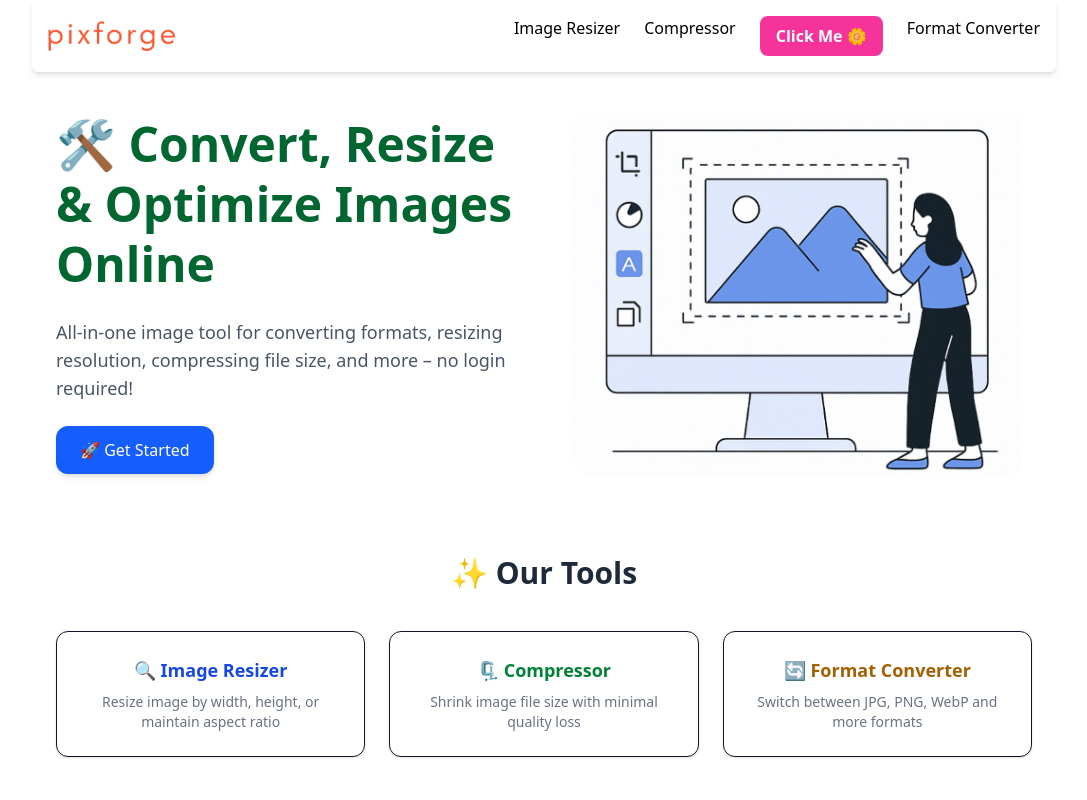
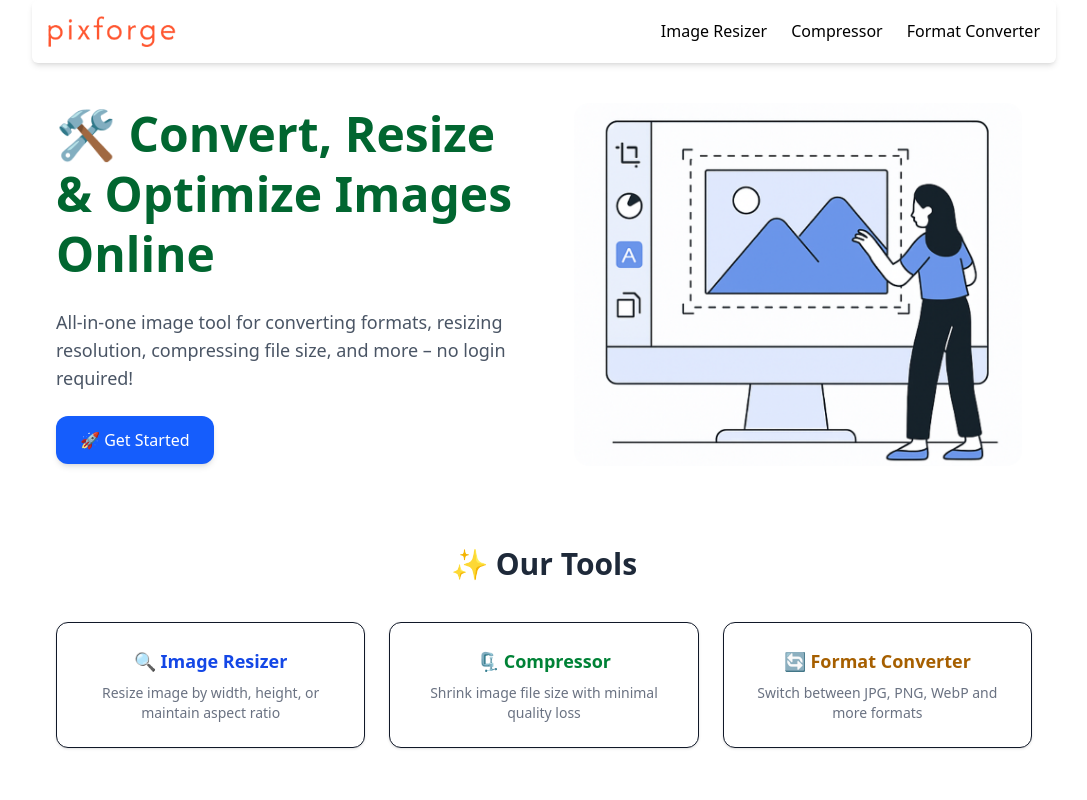
Before and after one commit to saurav84ya/pixforge, a Next.js app: page / in a window 1280 px wide. Shown: the top 800 px of the page, without its empty margins (96-1183 px from the left). Built offline with nearby package versions, Linux system fonts and the light colour scheme.

Commit message:
release final v2

```diff
--- a/src/components/Navbar.js
+++ b/src/components/Navbar.js
@@ -26,10 +26,6 @@
         <div className="hidden md:flex gap-6 font-medium text-sm  md:text-base">
           <Link className="hover:opacity-70 transition" href="/resize">Image Resizer</Link>
           <Link className="hover:opacity-70 transition" href="/compress">Compressor</Link>
-        <button class="bg-pink-500 hover:bg-pink-700 text-white font-semibold py-2 px-4 rounded-lg transition duration-300 ease-in-out transform hover:scale-105">
-  Click Me 🌼
-</button>
-
           <Link className="hover:opacity-70 transition" href="/convert">Format Converter</Link>
         </div>
 
```
